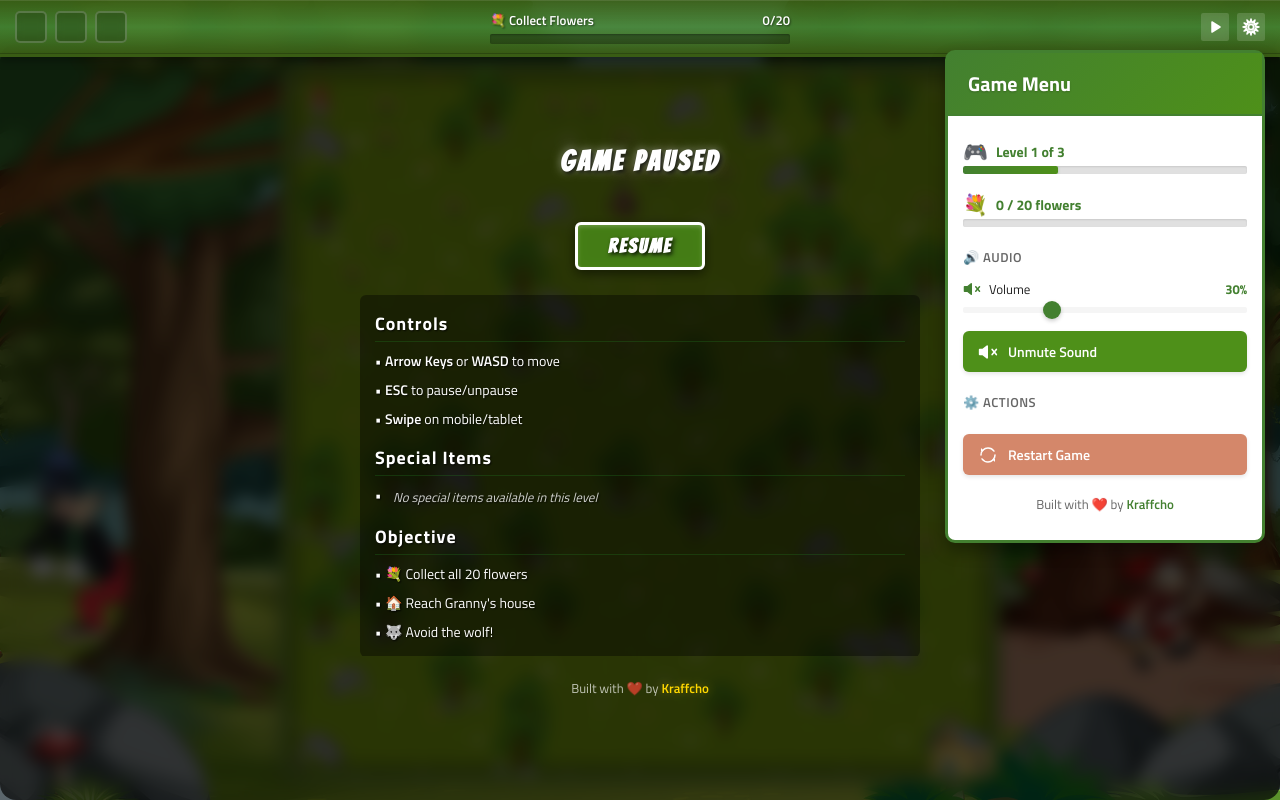
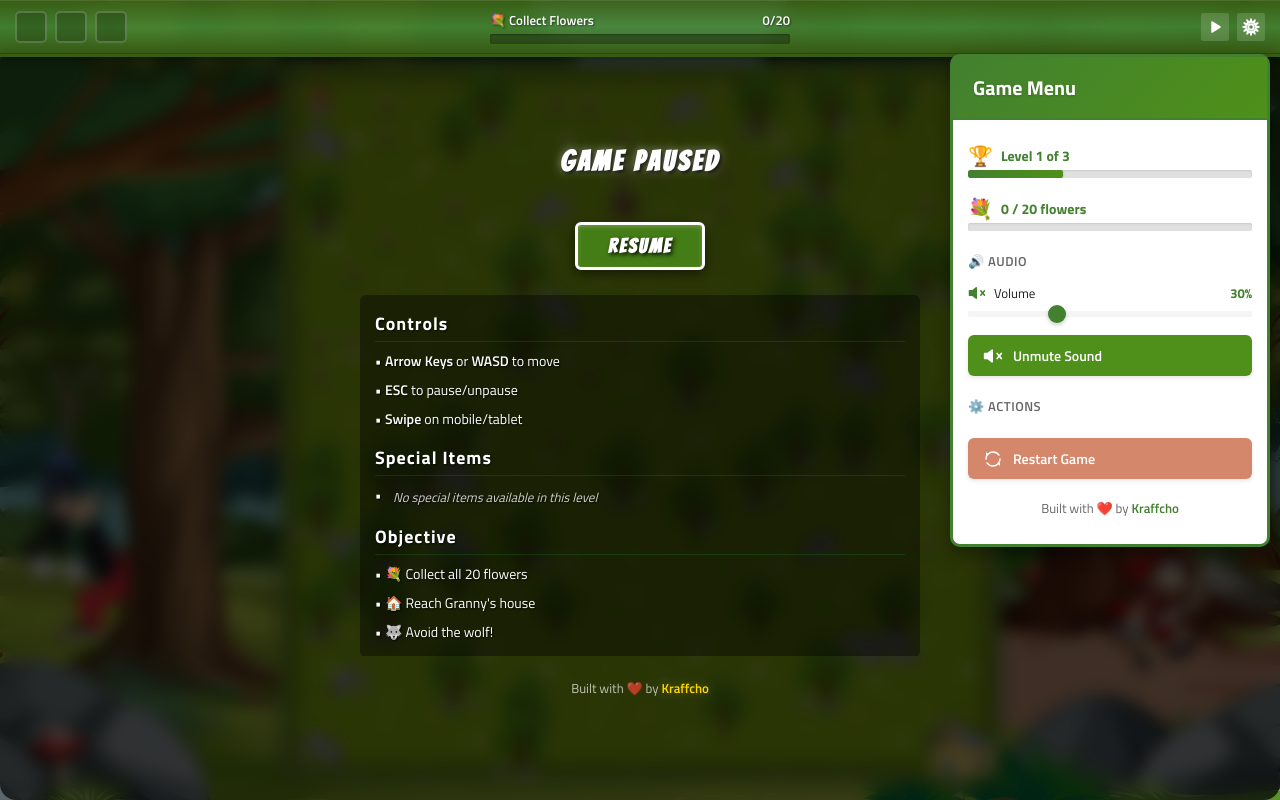
Before and after one commit to kraffcho/Little-Red-Riding-Hood-Adventures, a React (Create React App) app: page / in a window 1280 px wide. Both pictures are taken after a click on the button 1251 px from the left and 27 px from the top of the page. Built offline with nearby package versions, Linux system fonts and the light colour scheme; no server answers.

Commit message:
Change level progress icon from game controller to trophy
- Replace 🎮 with 🏆 for level progress indicator
- Trophy better represents achievement and progression
- More intuitive visual representation of level completion
- Adjust menu position (top: 54px, right: spacing-md)

```diff
--- a/src/components/ui/SettingsMenu.tsx
+++ b/src/components/ui/SettingsMenu.tsx
@@ -83,7 +83,7 @@ const SettingsMenu: React.FC<SettingsMenuProps> = ({
         <div className="settings-menu-section settings-progress-section">
           <div className="settings-progress-item">
             <div className="settings-progress-header">
-              <span className="settings-progress-icon">🎮</span>
+              <span className="settings-progress-icon">🏆</span>
               <div className="settings-progress-text">
                 <span className="settings-progress-value">Level {currentLevel} of {totalLevels}</span>
               </div>
--- a/src/styles/components/settings.css
+++ b/src/styles/components/settings.css
@@ -39,8 +39,8 @@
 
 .settings-menu-dropdown {
   position: fixed;
-  top: 50px; /* below the header */
-  right: var(--spacing-lg);
+  top: 54px; /* below the header */
+  right: var(--spacing-md);
   background-color: var(--color-white);
   border: var(--border-width-thick) solid var(--color-green-primary);
   border-radius: var(--radius-xl);
```
